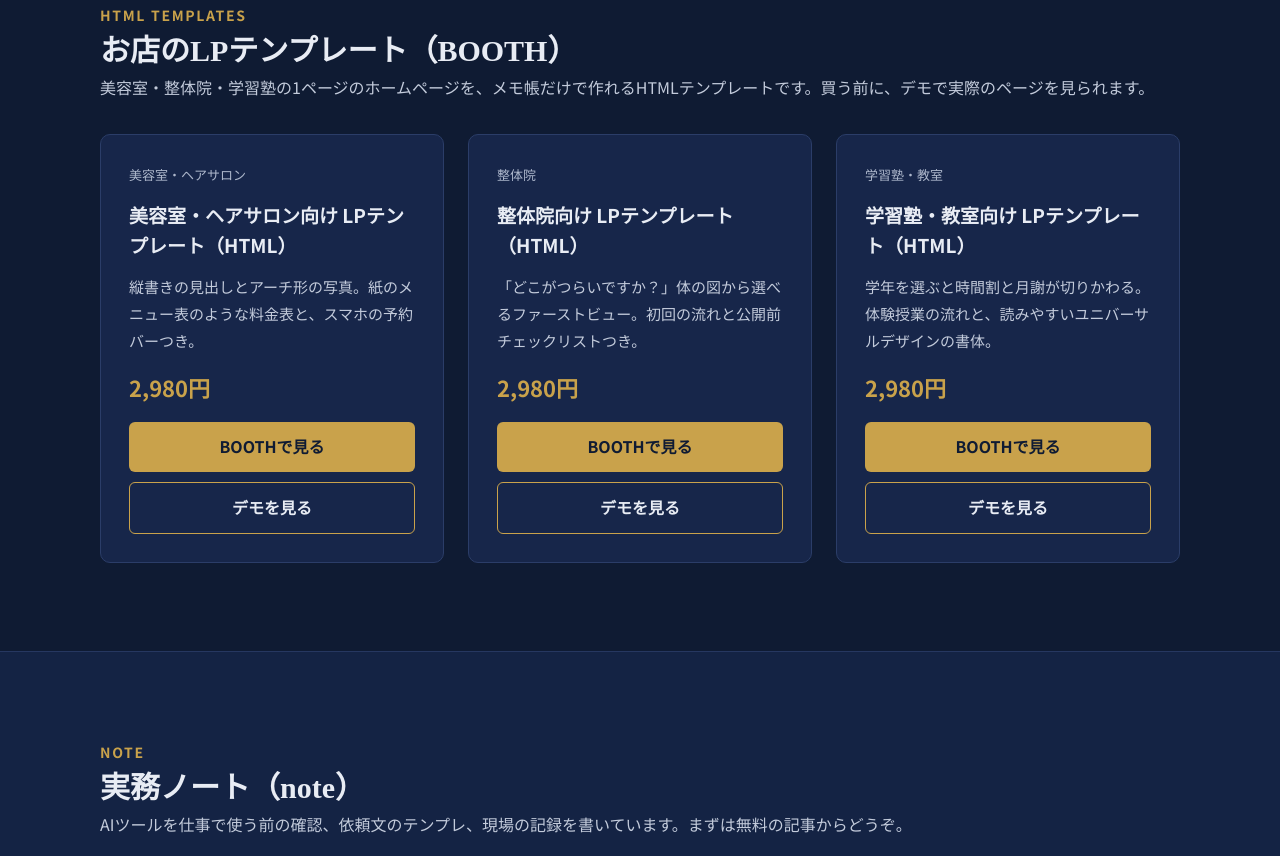
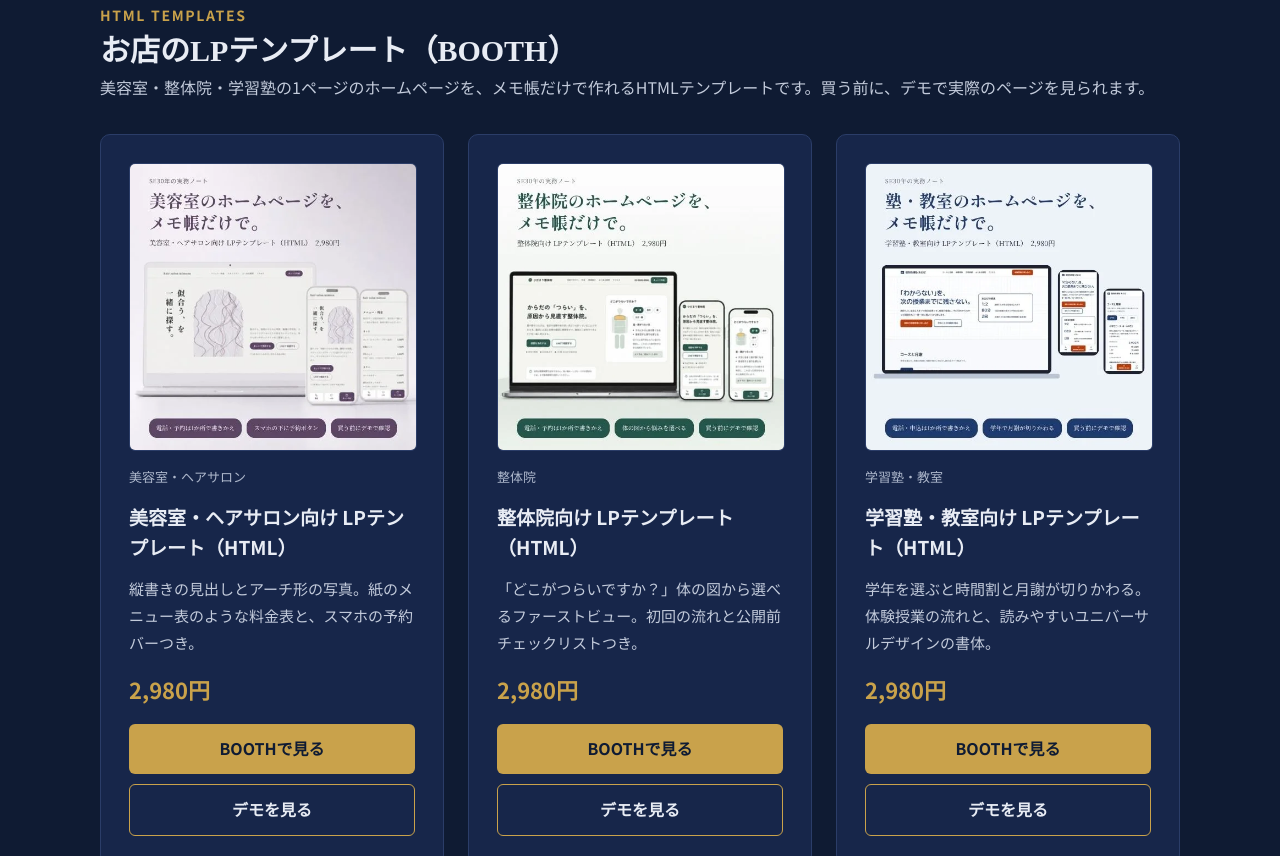
Before and after one commit to ssato7950-ship-it/se30-note, a plain HTML site: page index.html in a window 1280 px wide. Shown: the part 2234-3090 px from the top of the page. Drawn offline with Linux system fonts and the light colour scheme.

Commit message:
まとめLPのLPテンプレート3商品にCanvaの商品画像を表示
Co-Authored-By: Claude Opus 5.5 <noreply@anthropic.com>
Claude-Session: https://claude.ai/code/session_01VcJMgVGFJZRpZCZjX5YDJ6

```diff
--- a/index.html
+++ b/index.html
@@ -33,6 +33,7 @@ h2{font-family:'Noto Serif JP',serif;font-size:30px;line-height:1.5}
 .btn.line{background:none;border:1px solid var(--gold);color:var(--text)}
 .btn.line:hover{color:var(--text);background:rgba(201,162,75,.12)}
 .btns{display:flex;flex-wrap:wrap;gap:16px}
+.card .thumb{display:block;width:100%;height:auto;aspect-ratio:1/1;border-radius:6px;border:1px solid var(--line)}
 .card .btns{gap:10px}.card .btns .btn{flex:1 1 140px;padding:0 16px}
 header,footer{border-bottom:1px solid var(--rule)}footer{border:0;border-top:1px solid var(--rule)}
 .bar{max-width:1080px;margin:0 auto;padding:16px 24px;display:flex;flex-wrap:wrap;align-items:center;justify-content:space-between;gap:12px}
@@ -83,9 +84,9 @@ nav{display:flex;flex-wrap:wrap;gap:20px;font-size:14px}nav a{text-decoration:no
 <section class="wrap" id="lp-templates">
 <div><p class="eyebrow">HTML TEMPLATES</p><h2>お店のLPテンプレート（BOOTH）</h2><p class="sub">美容室・整体院・学習塾の1ページのホームページを、メモ帳だけで作れるHTMLテンプレートです。買う前に、デモで実際のページを見られます。</p></div>
 <div class="grid">
-<article class="card"><p class="mute">美容室・ヘアサロン</p><h3>美容室・ヘアサロン向け LPテンプレート（HTML）</h3><p class="sub">縦書きの見出しとアーチ形の写真。紙のメニュー表のような料金表と、スマホの予約バーつき。</p><p class="price">2,980円</p><div class="btns"><a class="btn" href="https://se30-note.booth.pm/items/9169320">BOOTHで見る</a><a class="btn line" href="demo/salon/">デモを見る</a></div></article>
-<article class="card"><p class="mute">整体院</p><h3>整体院向け LPテンプレート（HTML）</h3><p class="sub">「どこがつらいですか？」体の図から選べるファーストビュー。初回の流れと公開前チェックリストつき。</p><p class="price">2,980円</p><div class="btns"><a class="btn" href="https://se30-note.booth.pm/items/9169360">BOOTHで見る</a><a class="btn line" href="demo/seitai/">デモを見る</a></div></article>
-<article class="card"><p class="mute">学習塾・教室</p><h3>学習塾・教室向け LPテンプレート（HTML）</h3><p class="sub">学年を選ぶと時間割と月謝が切りかわる。体験授業の流れと、読みやすいユニバーサルデザインの書体。</p><p class="price">2,980円</p><div class="btns"><a class="btn" href="https://se30-note.booth.pm/items/9169371">BOOTHで見る</a><a class="btn line" href="demo/juku/">デモを見る</a></div></article>
+<article class="card"><img class="thumb" src="img/lp-salon.webp" alt="美容室・ヘアサロン向けLPテンプレートの商品画像" width="520" height="520" loading="lazy"><p class="mute">美容室・ヘアサロン</p><h3>美容室・ヘアサロン向け LPテンプレート（HTML）</h3><p class="sub">縦書きの見出しとアーチ形の写真。紙のメニュー表のような料金表と、スマホの予約バーつき。</p><p class="price">2,980円</p><div class="btns"><a class="btn" href="https://se30-note.booth.pm/items/9169320">BOOTHで見る</a><a class="btn line" href="demo/salon/">デモを見る</a></div></article>
+<article class="card"><img class="thumb" src="img/lp-seitai.webp" alt="整体院向けLPテンプレートの商品画像" width="520" height="520" loading="lazy"><p class="mute">整体院</p><h3>整体院向け LPテンプレート（HTML）</h3><p class="sub">「どこがつらいですか？」体の図から選べるファーストビュー。初回の流れと公開前チェックリストつき。</p><p class="price">2,980円</p><div class="btns"><a class="btn" href="https://se30-note.booth.pm/items/9169360">BOOTHで見る</a><a class="btn line" href="demo/seitai/">デモを見る</a></div></article>
+<article class="card"><img class="thumb" src="img/lp-juku.webp" alt="学習塾・教室向けLPテンプレートの商品画像" width="520" height="520" loading="lazy"><p class="mute">学習塾・教室</p><h3>学習塾・教室向け LPテンプレート（HTML）</h3><p class="sub">学年を選ぶと時間割と月謝が切りかわる。体験授業の流れと、読みやすいユニバーサルデザインの書体。</p><p class="price">2,980円</p><div class="btns"><a class="btn" href="https://se30-note.booth.pm/items/9169371">BOOTHで見る</a><a class="btn line" href="demo/juku/">デモを見る</a></div></article>
 </div>
 </section>
 
```
